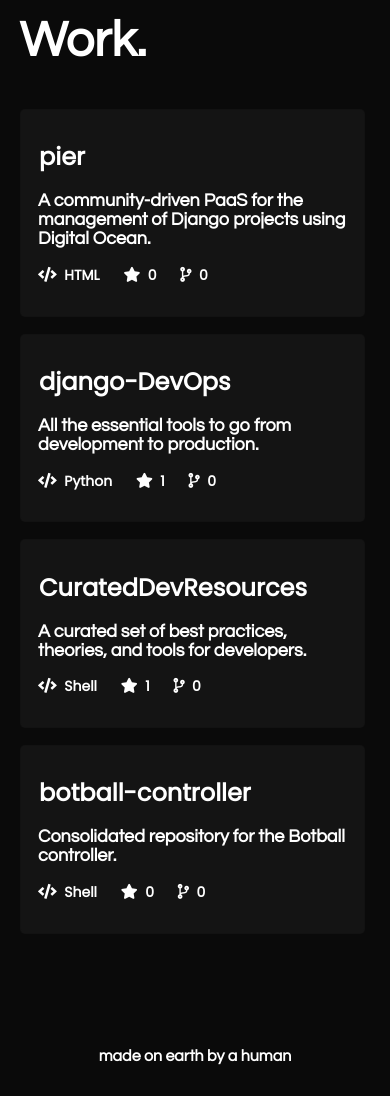
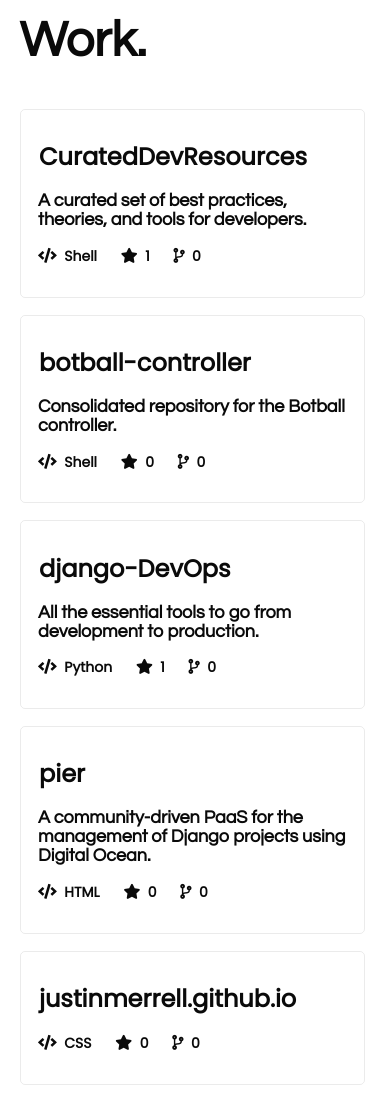
Before and after one commit to justinmerrell/justinmerrell.github.io, a plain HTML site: page index.html in a window 390 px wide. Shown: the part 660-1756 px from the top of the page. Drawn offline with nearby package versions, Linux system fonts and the light colour scheme; no server answers; a script that the page names is missing.

```diff
--- a/dist/index.css
+++ b/dist/index.css
@@ -546,51 +546,14 @@ body {
   background: var(--text-color);
 }
 :root {
-  --bg-color: rgb(10, 10, 10);
-  --text-color: #fff;
-  --blog-gray-color: rgb(180, 180, 180);
+  --bg-color: #fff;
+  --text-color: rgb(10, 10, 10);
+  --blog-gray-color: rgb(80, 80, 80);
   --background-image: linear-gradient(
       90deg,
-      rgba(10, 10, 10, 0.3),
-      rgb(10, 10, 10, 1)
+      rgba(10, 10, 10, 0.4),
+      rgb(10, 10, 10, 0.4)
     ),
     url("https://images.unsplash.com/photo-1553748024-d1b27fb3f960?w=1500&q=80");
-  --background-background: linear-gradient(
-      0deg,
-      rgba(10, 10, 10, 1),
-      rgba(10, 10, 10, 0.6)
-    ),
-    url("https://images.unsplash.com/photo-1553748024-d1b27fb3f960?w=1500&q=80") center center fixed;
-  --height: 50vh;
+  --background-background: #fff;
 }
-
-#display h1 {
-  -webkit-background-clip: text;
-  background-clip: text;
-  -webkit-text-fill-color: #fff;
-}
-
-#blog-display h1 {
-  -webkit-background-clip: text;
-  background-clip: text;
-  -webkit-text-fill-color: #fff;
-}
-
-.projects section {
-  background: rgb(20, 20, 20);
-}
-
-#blog_section section {
-  background: rgb(20, 20, 20);
-}
-
-@media (max-width: 800px) {
-  :root {
-    --background-image: linear-gradient(
-        0deg,
-        rgba(10, 10, 10, 1),
-        rgba(10, 10, 10, 0)
-      ),
-      url("https://images.unsplash.com/photo-1553748024-d1b27fb3f960?w=1500&q=80") !important;
-  }
-}
--- a/index.css
+++ b/index.css
@@ -546,51 +546,14 @@ body {
   background: var(--text-color);
 }
 :root {
-  --bg-color: rgb(10, 10, 10);
-  --text-color: #fff;
-  --blog-gray-color: rgb(180, 180, 180);
+  --bg-color: #fff;
+  --text-color: rgb(10, 10, 10);
+  --blog-gray-color: rgb(80, 80, 80);
   --background-image: linear-gradient(
       90deg,
-      rgba(10, 10, 10, 0.3),
-      rgb(10, 10, 10, 1)
+      rgba(10, 10, 10, 0.4),
+      rgb(10, 10, 10, 0.4)
     ),
     url("https://images.unsplash.com/photo-1553748024-d1b27fb3f960?w=1500&q=80");
-  --background-background: linear-gradient(
-      0deg,
-      rgba(10, 10, 10, 1),
-      rgba(10, 10, 10, 0.6)
-    ),
-    url("https://images.unsplash.com/photo-1553748024-d1b27fb3f960?w=1500&q=80") center center fixed;
-  --height: 50vh;
+  --background-background: #fff;
 }
-
-#display h1 {
-  -webkit-background-clip: text;
-  background-clip: text;
-  -webkit-text-fill-color: #fff;
-}
-
-#blog-display h1 {
-  -webkit-background-clip: text;
-  background-clip: text;
-  -webkit-text-fill-color: #fff;
-}
-
-.projects section {
-  background: rgb(20, 20, 20);
-}
-
-#blog_section section {
-  background: rgb(20, 20, 20);
-}
-
-@media (max-width: 800px) {
-  :root {
-    --background-image: linear-gradient(
-        0deg,
-        rgba(10, 10, 10, 1),
-        rgba(10, 10, 10, 0)
-      ),
-      url("https://images.unsplash.com/photo-1553748024-d1b27fb3f960?w=1500&q=80") !important;
-  }
-}
--- a/index.html
+++ b/index.html
@@ -26,9 +26,9 @@
                 <span style="display:none;"><i class="fas fa-user-tie"></i> &nbsp;&nbsp; Available for hire</span>
                 <div class="socials">
                 <span style="display:block;"><a href="https://www.twitter.com/merrellio" target="_blank" class="socials"><i class="fab fa-twitter"></i></a></span>
-                <span style="display:none !important;"><a href="https://www.dribbble.com/null" target="_blank" class="socials"><i class="fab fa-dribbble"></i></a></span>
-                <span style="display:none !important;"><a href="https://www.linkedin.com/in/null/" target="_blank" class="socials"><i class="fab fa-linkedin-in"></i></a></span>
-                <span style="display:none !important;"><a href="https://www.medium.com/@null/" target="_blank" class="socials"><i class="fab fa-medium-m"></i></a></span>
+                <span style="display:none !important;"><a href="https://www.dribbble.com/undefined" target="_blank" class="socials"><i class="fab fa-dribbble"></i></a></span>
+                <span style="display:none !important;"><a href="https://www.linkedin.com/in/undefined/" target="_blank" class="socials"><i class="fab fa-linkedin-in"></i></a></span>
+                <span style="display:none !important;"><a href="https://www.medium.com/@undefined/" target="_blank" class="socials"><i class="fab fa-medium-m"></i></a></span>
                 </div>
                 </div>
     </div>
@@ -36,32 +36,6 @@
       <div id="work">
         <h1>Work.</h1>
         <div class="projects" id="work_section">
-                        <a href="https://github.com/justinmerrell/pier" target="_blank">
-                        <section>
-                            <div class="section_title">pier</div>
-                            <div class="about_section">
-                            <span style="display:block;">A community-driven PaaS for the management of Django projects using Digital Ocean.</span>
-                            </div>
-                            <div class="bottom_section">
-                                <span style="display:inline-block;"><i class="fas fa-code"></i>&nbsp; HTML</span>
-                                <span><i class="fas fa-star"></i>&nbsp; 0</span>
-                                <span><i class="fas fa-code-branch"></i>&nbsp; 0</span>
-                            </div>
-                        </section>
-                        </a>
-                        <a href="https://github.com/justinmerrell/django-DevOps" target="_blank">
-                        <section>
-                            <div class="section_title">django-DevOps</div>
-                            <div class="about_section">
-                            <span style="display:block;">All the essential tools to go from development to production.</span>
-                            </div>
-                            <div class="bottom_section">
-                                <span style="display:inline-block;"><i class="fas fa-code"></i>&nbsp; Python</span>
-                                <span><i class="fas fa-star"></i>&nbsp; 1</span>
-                                <span><i class="fas fa-code-branch"></i>&nbsp; 0</span>
-                            </div>
-                        </section>
-                        </a>
                         <a href="https://github.com/justinmerrell/CuratedDevResources" target="_blank">
                         <section>
                             <div class="section_title">CuratedDevResources</div>
@@ -83,6 +57,45 @@
                             </div>
                             <div class="bottom_section">
                                 <span style="display:inline-block;"><i class="fas fa-code"></i>&nbsp; Shell</span>
+                                <span><i class="fas fa-star"></i>&nbsp; 0</span>
+                                <span><i class="fas fa-code-branch"></i>&nbsp; 0</span>
+                            </div>
+                        </section>
+                        </a>
+                        <a href="https://github.com/justinmerrell/django-DevOps" target="_blank">
+                        <section>
+                            <div class="section_title">django-DevOps</div>
+                            <div class="about_section">
+                            <span style="display:block;">All the essential tools to go from development to production.</span>
+                            </div>
+                            <div class="bottom_section">
+                                <span style="display:inline-block;"><i class="fas fa-code"></i>&nbsp; Python</span>
+                                <span><i class="fas fa-star"></i>&nbsp; 1</span>
+                                <span><i class="fas fa-code-branch"></i>&nbsp; 0</span>
+                            </div>
+                        </section>
+                        </a>
+                        <a href="https://github.com/justinmerrell/pier" target="_blank">
+                        <section>
+                            <div class="section_title">pier</div>
+                            <div class="about_section">
+                            <span style="display:block;">A community-driven PaaS for the management of Django projects using Digital Ocean.</span>
+                            </div>
+                            <div class="bottom_section">
+                                <span style="display:inline-block;"><i class="fas fa-code"></i>&nbsp; HTML</span>
+                                <span><i class="fas fa-star"></i>&nbsp; 0</span>
+                                <span><i class="fas fa-code-branch"></i>&nbsp; 0</span>
+                            </div>
+                        </section>
+                        </a>
+                        <a href="https://github.com/justinmerrell/justinmerrell.github.io" target="_blank">
+                        <section>
+                            <div class="section_title">justinmerrell.github.io</div>
+                            <div class="about_section">
+                            <span style="display:none;">undefined</span>
+                            </div>
+                            <div class="bottom_section">
+                                <span style="display:inline-block;"><i class="fas fa-code"></i>&nbsp; CSS</span>
                                 <span><i class="fas fa-star"></i>&nbsp; 0</span>
                                 <span><i class="fas fa-code-branch"></i>&nbsp; 0</span>
                             </div>
```
Also changed, not shown: config.json (+5 -8 lines), dist/config.json (+5 -8 lines), dist/index.html (+42 -29 lines).
